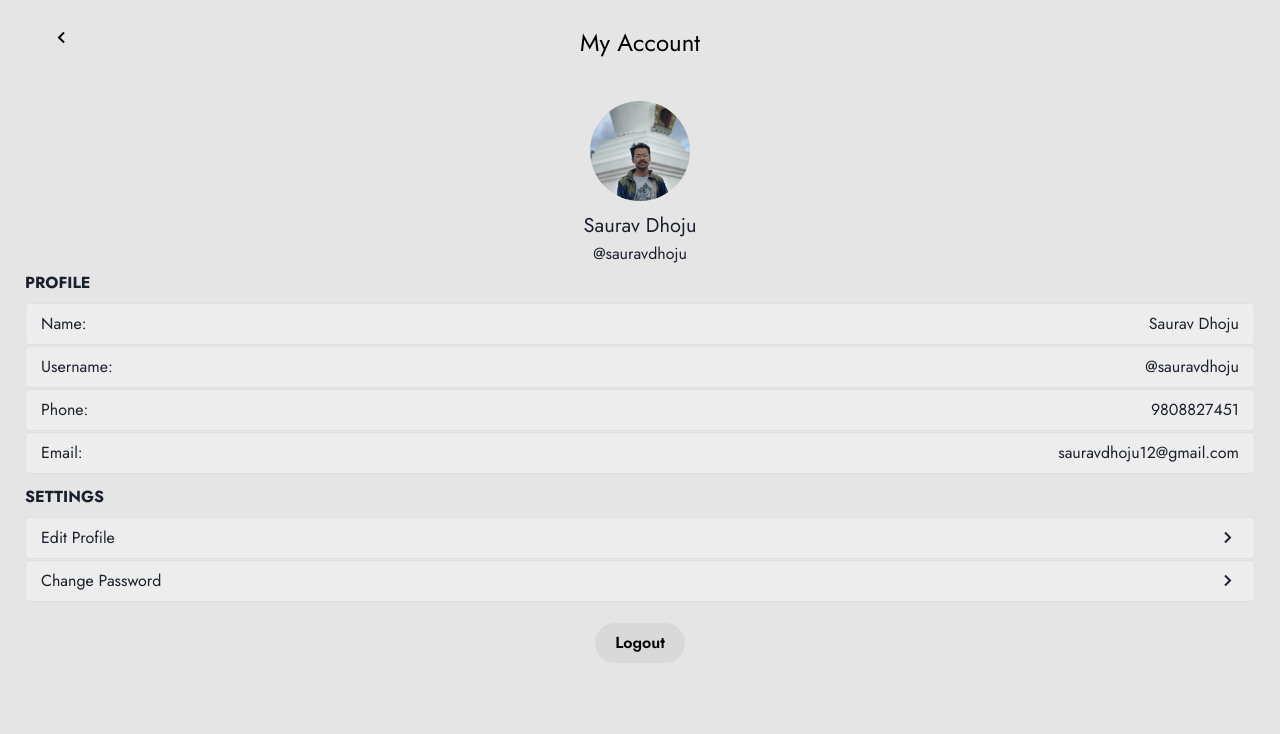
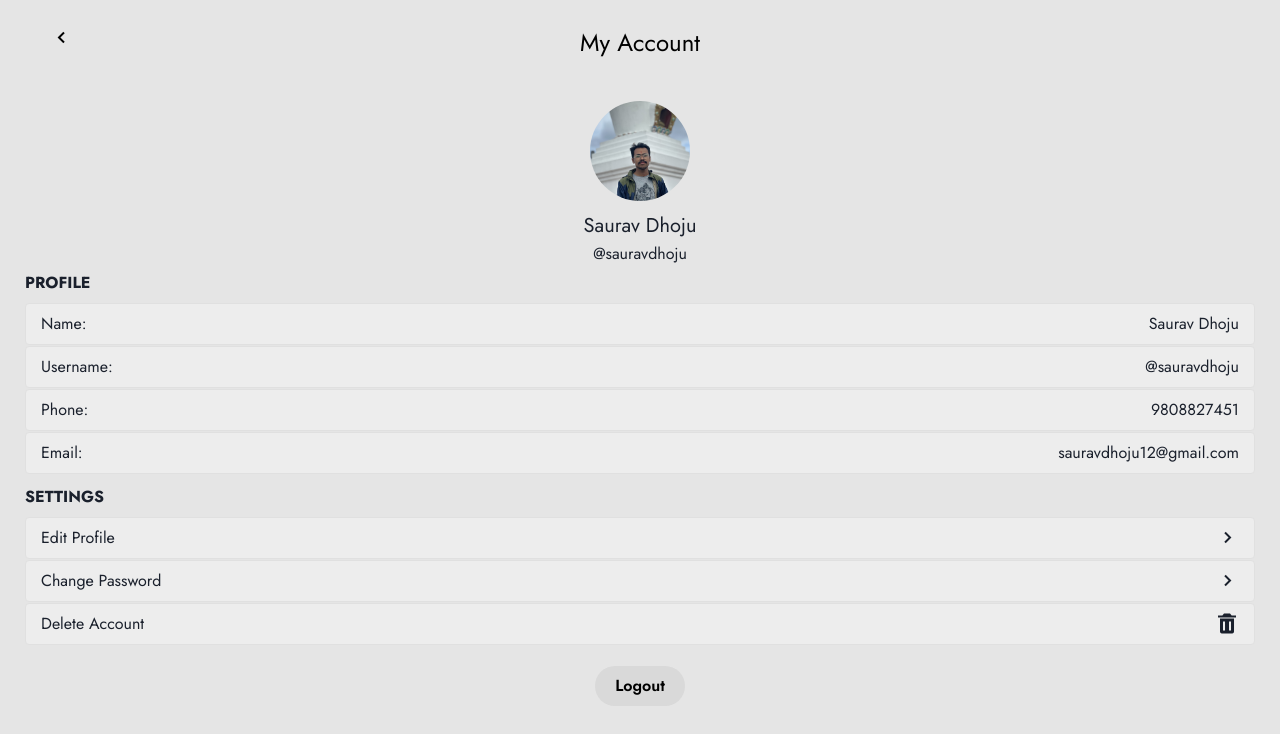
Before and after one commit to sauravdhoju/KamSter-TaskMgmt-, a React (Vite) app in the folder frontend/: page /my-account in a window 1280 px wide. Shown: the top 734 px of the page. Built offline with nearby package versions, Linux system fonts and the light colour scheme.

Commit message:
feature added delete account with icon

```diff
--- a/frontend/src/pages/MyAccount/MyAccount.tsx
+++ b/frontend/src/pages/MyAccount/MyAccount.tsx
@@ -85,9 +85,15 @@ const MyAccount = () => {
                         <Text className='setting-change-password'>Change Password</Text>
                         <Icon name='bx-chevron-right'/>
                     </Flex>
+                    <Flex className='setting-row'>
+                        <Text className='setting-change-password'>Delete Account</Text>
+                        <Icon name='bxs-trash' />
+                    </Flex>
                 </Flex>
             </Box>
 
+            {/* <Box className='account-deletion'>
+            </Box> */}
             <Box className='logout-container'>
                 <Button className='logout-heading'>Logout</Button>
             </Box>
```
